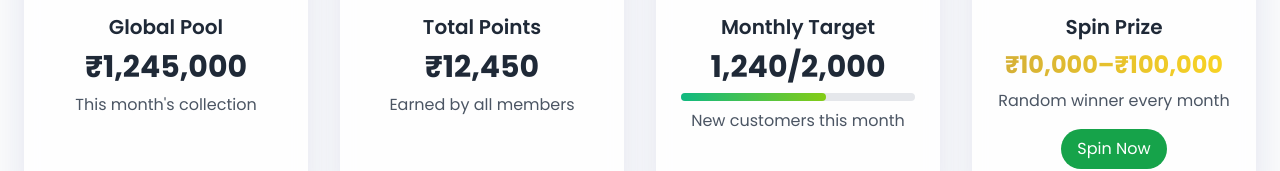
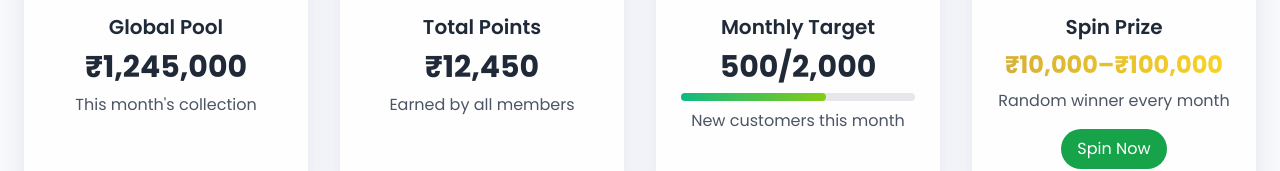
Before and after one commit to evolucy/GREEN-GROW-PVT-LTD, a plain HTML site: page index.html in a window 1280 px wide. Shown: the part 780-951 px from the top of the page. Drawn offline with nearby package versions, Linux system fonts and the light colour scheme.

Commit message:
Update index.html

```diff
--- a/index.html
+++ b/index.html
@@ -141,7 +141,7 @@
                         <i data-feather="target" class="w-10 h-10 mx-auto"></i>
                     </div>
                     <h3 class="text-xl font-semibold mb-2">Monthly Target</h3>
-                    <div class="text-3xl font-bold mb-2">1,240/2,000</div>
+                    <div class="text-3xl font-bold mb-2">500/2,000</div>
                     <div class="w-full bg-gray-200 rounded-full h-2 mb-2">
                         <div class="progress-bar h-2 rounded-full" style="width: 62%"></div>
                     </div>
```
